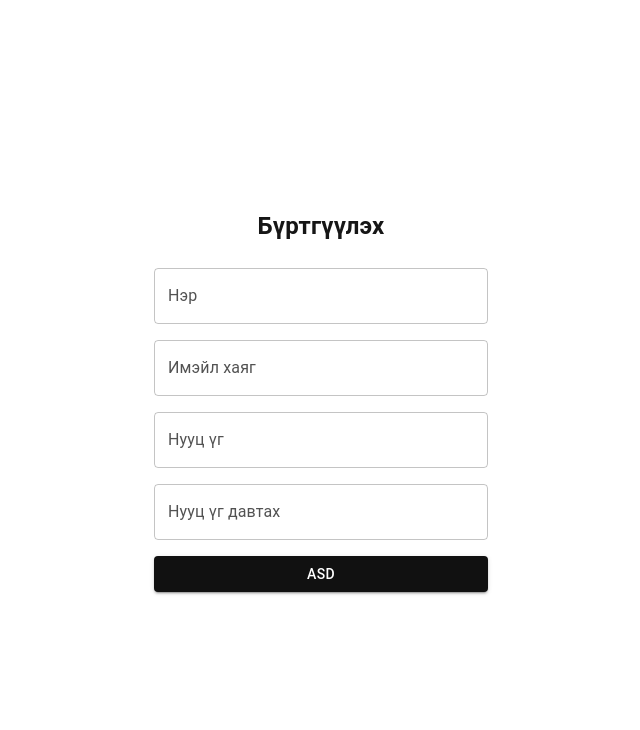
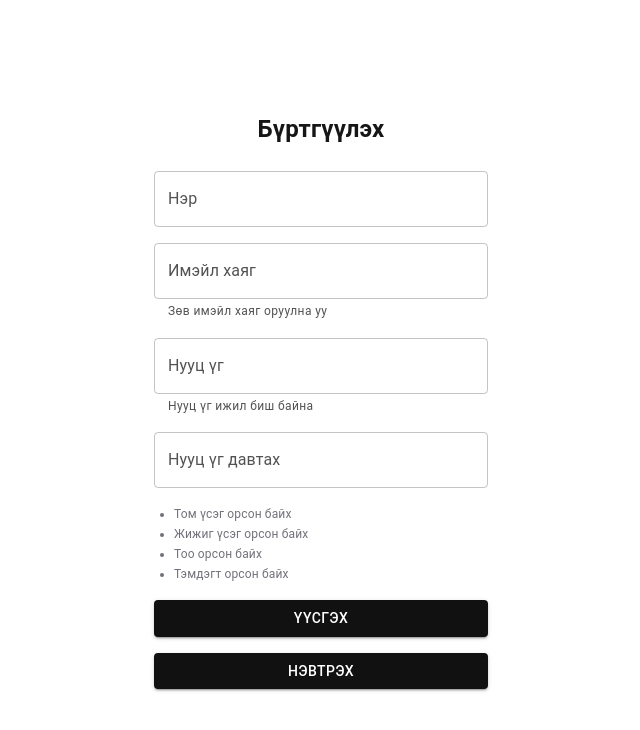
Before and after one commit to leap-1e-team1/E-COMMERCE, a Next.js app in the folder front-end/: page /register in a window 1280 px wide. Shown: the top 730 px of the page, without its empty margins (319-959 px from the left). Built offline with nearby package versions, Linux system fonts and the light colour scheme.

Commit message:
30 fe signup (#39)
* signup

* signup and input

* s

---------

Co-authored-by: 24LU1697 24LU1697 <24LU1697@G302-CC0111.local>

```diff
--- a/front-end/src/app/register/page.tsx
+++ b/front-end/src/app/register/page.tsx
@@ -2,7 +2,7 @@
 
 import { CustomButton } from "@/components/Button";
 import { Input } from "@/components/Input";
-import { Stack, Typography } from "@mui/material";
+import { List, ListItem, Stack, Typography } from "@mui/material";
 
 const Register = () => {
   return (
@@ -16,12 +16,106 @@ const Register = () => {
         Бүртгүүлэх
       </Typography>
       <Stack gap={4} sx={{ width: "334px" }}>
-        <Input label="Нэр" placeholder="Нэр" />
-        <Input label="Имэйл хаяг" placeholder="Имэйл хаяг" />
-        <Input label="Нууц үг" placeholder="Нууц үг" />
-        <Input label="Нууц үг давтах " placeholder="Нууц үг давтах " />
+        <Input
+          label="Нэр"
+          placeholder=""
+          helperText=""
+          inputHandler={() => {
+            console.log("Asd");
+          }}
+        />
+        <Input
+          placeholder=""
+          label="Имэйл хаяг"
+          helperText="Зөв имэйл хаяг оруулна уу"
+          inputHandler={() => {
+            console.log("Asd");
+          }}
+        />
+        <Input
+          label="Нууц үг"
+          placeholder=""
+          helperText="Нууц үг ижил биш байна"
+          inputHandler={() => {
+            console.log("Asd");
+          }}
+        />
+        <Input
+          label="Нууц үг давтах "
+          placeholder=""
+          helperText=""
+          inputHandler={() => {
+            console.log("Asd");
+          }}
+        />
+        <List disablePadding sx={{ listStyleType: "disc", marginLeft: "20px" }}>
+          <ListItem
+            disablePadding
+            sx={{
+              display: "list-item",
+              fontSize: "12px",
+              fontWeight: "400",
+              lineHeight: "20px",
+              color: "#71717A",
+            }}
+          >
+            Том үсэг орсон байх
+          </ListItem>
+          <ListItem
+            disablePadding
+            sx={{
+              display: "list-item",
+              fontSize: "12px",
+              fontWeight: "400",
+              lineHeight: "20px",
+              color: "#71717A",
+            }}
+          >
+            Жижиг үсэг орсон байх
+          </ListItem>
+          <ListItem
+            disablePadding
+            sx={{
+              display: "list-item",
+              fontSize: "12px",
+              fontWeight: "400",
+              lineHeight: "20px",
+              color: "#71717A",
+            }}
+          >
+            Тоо орсон байх
+          </ListItem>
+          <ListItem
+            disablePadding
+            sx={{
+              display: "list-item",
+              fontSize: "12px",
+              fontWeight: "400",
+              lineHeight: "20px",
+              color: "#71717A",
+            }}
+          >
+            Тэмдэгт орсон байх
+          </ListItem>
+        </List>
         <CustomButton
-          text="asd"
+          text="Үүсгэх"
+          bgColor=""
+          hoverColor=""
+          height=""
+          border=""
+          textColor=""
+          handleClick={() => {
+            console.log("Asd");
+          }}
+        />
+        <CustomButton
+          text="Нэвтрэх"
+          bgColor=""
+          hoverColor=""
+          height=""
+          border=""
+          textColor=""
           handleClick={() => {
             console.log("Asd");
           }}
--- a/front-end/src/components/Input.tsx
+++ b/front-end/src/components/Input.tsx
@@ -1,19 +1,28 @@
 "use client";
 
-import { TextField } from "@mui/material";
+import { colors, TextField } from "@mui/material";
 
 type InputProps = {
   label: string;
   placeholder: string;
+  helperText: string;
+  inputHandler: () => void;
 };
 
-export const Input = ({ label, placeholder }: InputProps) => {
+export const Input = ({
+  label,
+  placeholder,
+  helperText,
+  inputHandler,
+}: InputProps) => {
   return (
     <TextField
       label={label}
       variant="outlined"
       //   sx={{ py: 2, px: 3, height: "36px" }}
       placeholder={placeholder}
+      helperText={helperText}
+      onChange={inputHandler}
     />
   );
 };
```
Also changed, not shown: front-end/src/app/login/page.tsx (+16 -2 lines).
